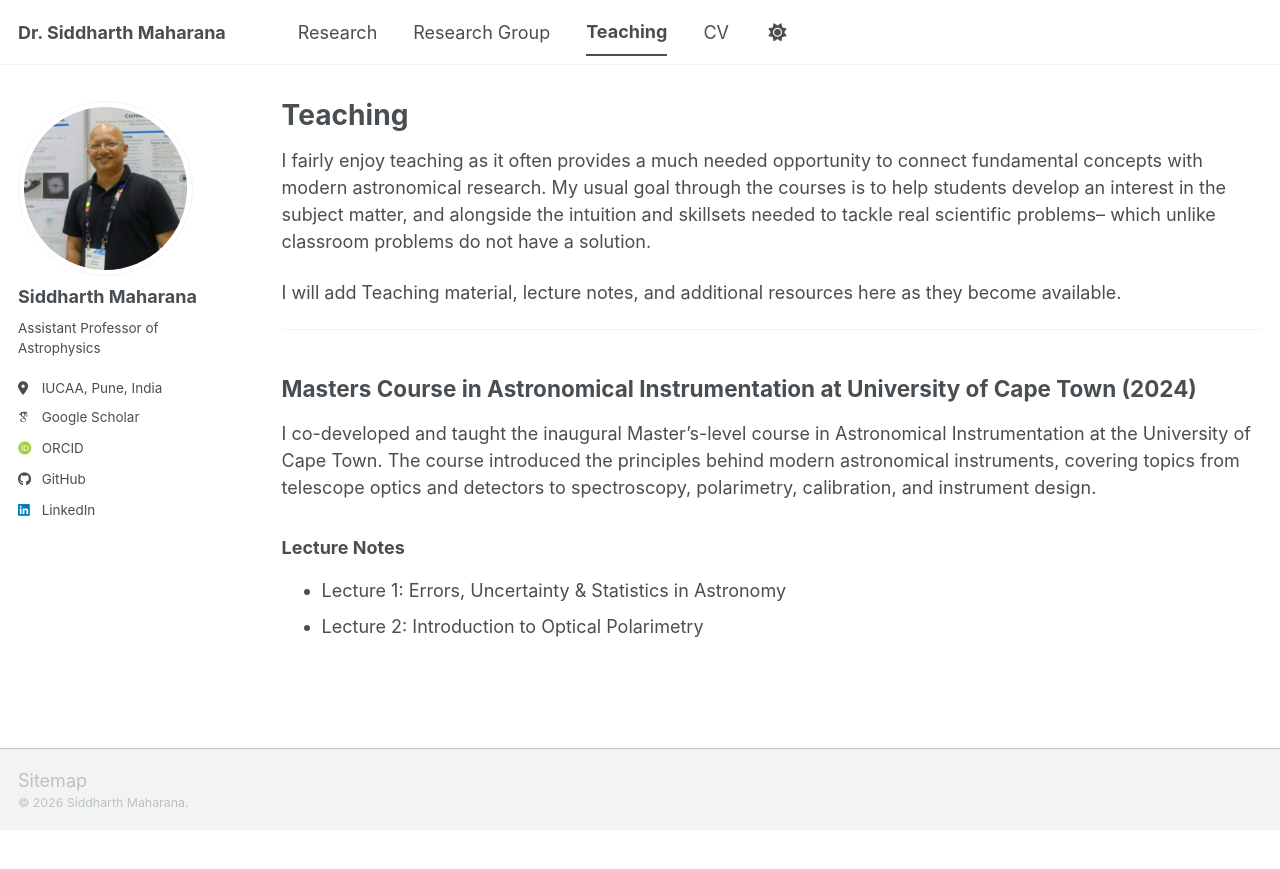
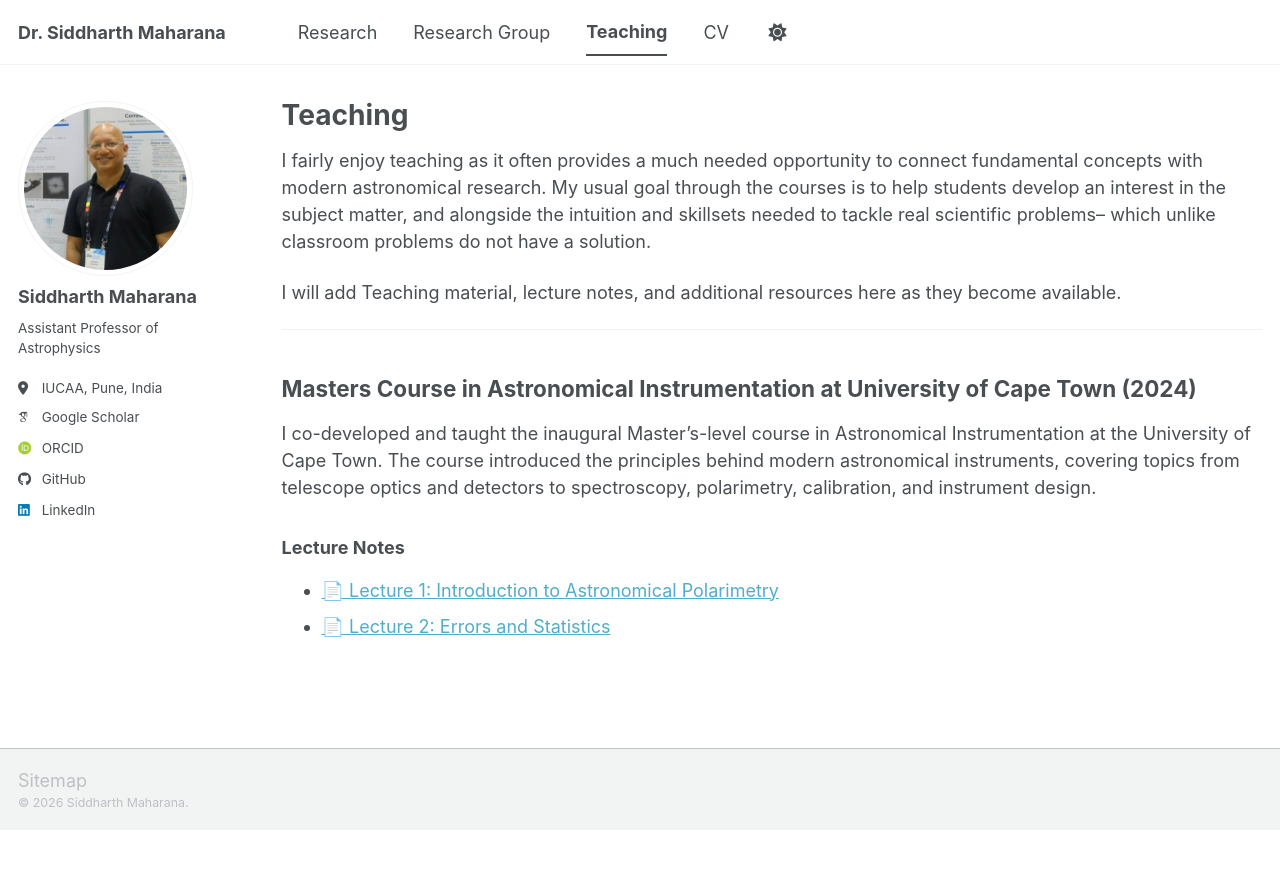
Before and after one commit to siddharth-maharana/siddharth-maharana.github.io, a Jekyll site: the page built from _pages/teaching.md, in a window 1280 px wide. Shown: the top 869 px of the page. Built offline with Jekyll 4.4.1, drawn with Linux system fonts in a browser that asks for light colours; some web fonts are replaced; a script bundle is joined from its source files by our own code; library files that are not in the unit come from our copies.

Commit message:
Update teaching.md

```diff
--- a/_pages/teaching.md
+++ b/_pages/teaching.md
@@ -17,5 +17,5 @@ I co-developed and taught the inaugural Master's-level course in Astronomical In
 
 ### Lecture Notes
 
-- Lecture 1: Errors, Uncertainty & Statistics in Astronomy
-- Lecture 2: Introduction to Optical Polarimetry
+- [📄 Lecture 1: Introduction to Astronomical Polarimetry]({{ '/files/' | relative_url }})
+- [📄 Lecture 2: Errors and Statistics]({{ '/files/teaching/astronomical_instrumentation/Lecture02_Errors_and_Statistics.pdf' | relative_url }})
```
